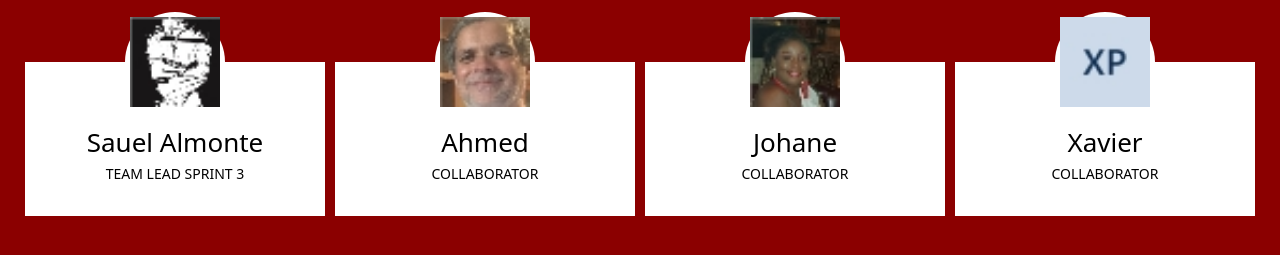
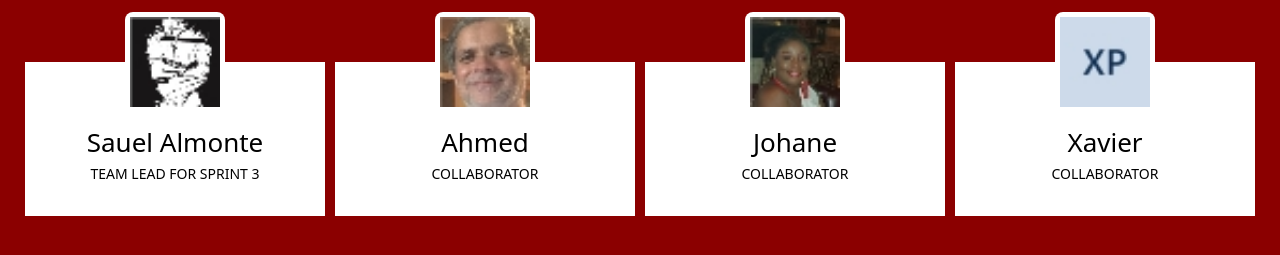
Before and after one commit to msimbo/codeofhonors-msimbo-website, a plain HTML site: page bio.html in a window 1280 px wide. Shown: the part 319-574 px from the top of the page. Drawn offline with nearby package versions, Linux system fonts and the light colour scheme.

```diff
--- a/bio.css
+++ b/bio.css
@@ -66,7 +66,7 @@
     transform: translateX(-50%);
     width: 100px;
     height: 100px;
-    border-radius: 50%;
+    border-radius: 0.5rem;
     background: #fff;
 }
 
--- a/bio.html
+++ b/bio.html
@@ -21,7 +21,7 @@
 					<img src="img/sauel.jpeg" alt="Team_image">
 				</div>
 				<h3>Sauel Almonte</h3>
-				<p class="role">Team Lead Sprint 3</p>
+				<p class="role">Team Lead for Sprint 3</p>
 				<p></p>
 			</div>
 			<div class="team_member">
```
Also changed, not shown: styles.css (+4 -3 lines).
